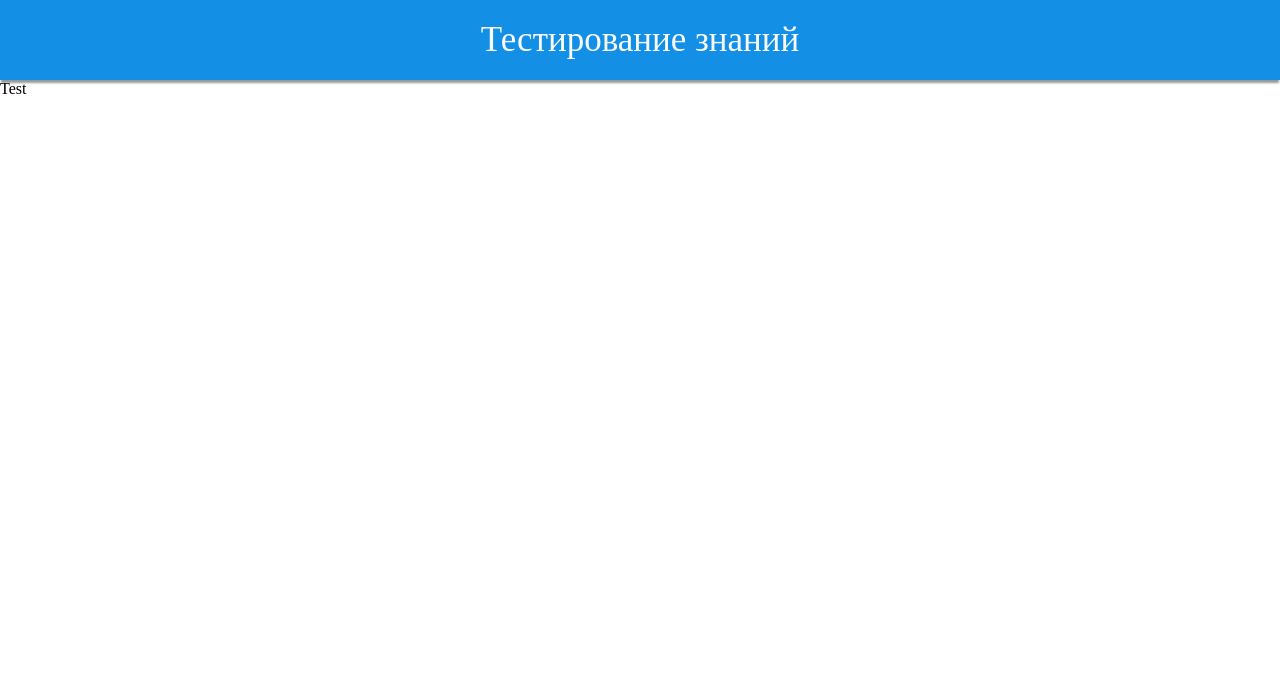
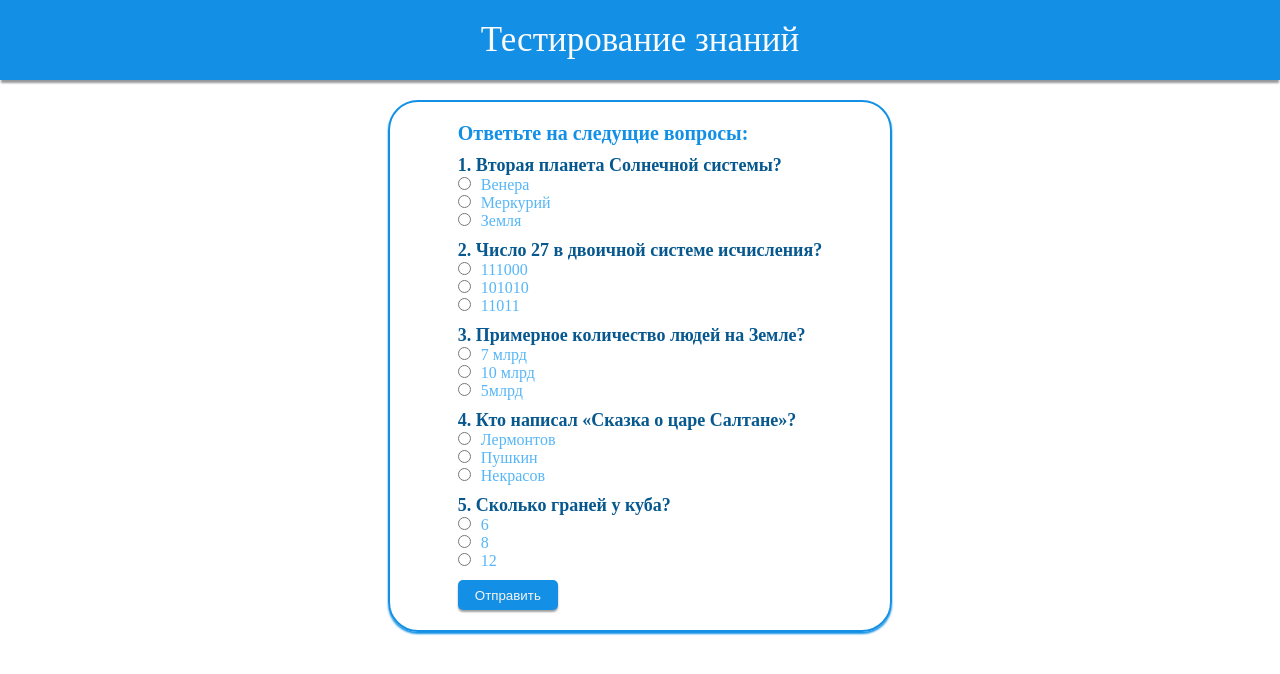
Before and after one commit to Ilya199319922020/react-js-node-knowledge-testing-app, a React (Create React App) app in the folder client/: page /testing in a window 1280 px wide. Shown: the top 674 px of the page. Built offline with nearby package versions, Linux system fonts and the light colour scheme.

Commit message:
added test answer selection functionality

```diff
--- /dev/null
+++ b/client/src/assets/reducer/reducer.js
@@ -0,0 +1,34 @@
+export const reducer = (state, action) => {
+	switch (action.type) {
+		case 'setAnswer':
+
+			return {
+				...state,
+				data: [...state.data].map(h => {
+					if (Number(h.id) === Number(action.obj.id)) {
+						return {
+							...h, options: [...h.options].map((z, index) => {
+								if (Number(index + 1) === Number(action.obj.answerCurrent)) {
+									return {
+										...z, isCheked: true
+									}
+								} else if (Number(index + 1) !== Number(action.obj.answerCurrent)) {
+									return {
+										...z, isCheked: false
+									}
+								}
+								return z;
+							})
+						}
+					}
+					return h;
+				}),
+				results: [...state.results]
+					.map((n, i, arr) => Number(i) === (Number(action.obj.id) - 1)
+						? arr[i] = Number(action.obj.answerCurrent)
+						: arr[i] = n)
+			}
+
+		default: return state;
+	}
+}
--- /dev/null
+++ b/client/src/assets/textListProblem/text.js
@@ -0,0 +1,7 @@
+export const arrListProblem = [
+	{ id: 1, problem: 'Вторая планета Солнечной системы?', options: [{ name: 'Венера', isCheked: false }, { name: 'Меркурий', isCheked: false }, { name: 'Земля', isCheked: false }] },
+	{ id: 2, problem: 'Число 27 в двоичной системе исчисления?', options: [{ name: '111000', isCheked: false }, { name: '101010', isCheked: false }, { name: '11011', isCheked: false }] },
+	{ id: 3, problem: 'Примерное количество людей на Земле?', options: [{ name: '7 млрд', isCheked: false }, { name: '10 млрд', isCheked: false }, { name: '5млрд', isCheked: false }] },
+	{ id: 4, problem: 'Кто написал «Сказка о царе Салтане»?', options: [{ name: 'Лермонтов', isCheked: false }, { name: 'Пушкин', isCheked: false }, { name: 'Некрасов', isCheked: false }] },
+	{ id: 5, problem: 'Сколько граней у куба?', options: [{ name: '6', isCheked: false, }, { name: '8', isCheked: false }, { name: '12', isCheked: false }] },
+ ]
--- a/client/src/components/Test.jsx
+++ b/client/src/components/Test.jsx
@@ -1,8 +1,66 @@
 import React from 'react';
+import { useReducer } from 'react';
+import { reducer } from '../assets/reducer/reducer';
+import { arrListProblem } from '../assets/textListProblem/text';
+import styles from '../styles/Test.module.css';
+import { TestRadio } from './TestRadio/TestRadio';
 
 const Test = () => {
+  const [stateProblem, dispatch] = useReducer(reducer, {
+    data: arrListProblem,
+    results: [...new Array(5)],
+  });
+
+  const handler = (e) => {
+    const { target } = e;
+    dispatch({
+      type: 'setAnswer',
+      obj: { id: target.id, answerCurrent: target.value },
+    });
+
+  };
+
+  console.log(stateProblem.results)
+
+  const onSetResults = (e) => {
+    e.preventDefault();
+
+  }
   return (
-	 <div>Test</div>
+    <div
+      className={styles.test}
+    >
+      <div
+        className={styles.test__block}
+      >
+        <h3
+          className={styles.test__header}
+        >
+          Ответьте на следущие вопросы:
+        </h3>
+        <div
+
+          className={styles.test__main}
+        >
+          {
+            stateProblem.data.map(a => <TestRadio
+              key={a.id}
+              id={a.id}
+              problem={a.problem}
+              options={a.options}
+              onChange={handler}
+              type={'radio'}
+            />
+            )
+          }
+        </div>
+        <button
+          className={styles.test__btn}
+        >
+          Oтправить
+        </button>
+      </div>
+    </div>
   );
 };
 
--- /dev/null
+++ b/client/src/components/TestRadio/TestRadio.jsx
@@ -0,0 +1,43 @@
+import styles from '../../styles/Test.module.css';
+
+export const TestRadio = ({ id, problem, options, onChange, type, value }) => {
+	return (
+		<>
+			<div
+				className={styles.testradio}
+			>
+				<span
+					className={styles.testradio__item}
+				>
+					{id}.
+				</span> <span
+					className={styles.testradio__problem}
+				>
+					{problem}
+				</span>
+			</div>
+			<div
+				className={styles.testradio__input}
+			>
+				{
+					options.length && options
+						.map((r, idx) => <div
+							className={styles.testradio__block}
+							key={r}
+						>
+							<input
+								className={styles.testradio__block_radio}
+								type={'radio'}
+								value={idx + 1}
+								id={id}
+								checked={r.isCheked}
+								onChange={onChange}
+							/>
+							{r.name}
+						</div>
+						)
+				}
+			</div>
+		</>
+	);
+};
--- a/client/src/styles/Registration.module.css
+++ b/client/src/styles/Registration.module.css
@@ -6,7 +6,7 @@
 	min-height: 500px;
 }
 .registration__form{
-	margin-top: 50px;
+	margin-top: 20px;
 	padding: 0 20px 0 20px;
 	display: flex;
 	flex-direction: column;
@@ -17,6 +17,7 @@
 }
 .registration__title{
 	font-size: 30px;
+	color: #1390E5;
 }
 .registration__form_surname,
 .registration__form_name,
--- /dev/null
+++ b/client/src/styles/Test.module.css
@@ -0,0 +1,52 @@
+.test {
+	margin: 0  auto;
+	margin-top: 20px;
+	max-width: 500px;
+	display: flex;
+	justify-content: center;
+	min-height: 400px;
+	border: 2px solid  #1390E5;
+	border-radius: 30px;
+	box-shadow: 0px 2px 2px 0px #1390E5;
+	padding: 0 0 20px 0;
+}
+.test__block{
+margin-top: 20px;
+}
+.test__header{
+font-size: 20px;
+color: #1390E5;
+}
+.test__main{
+	margin-top: 10px;
+}
+.testradio{
+	min-height: 20px;
+	font-size: 18px;
+	font-weight: 600;
+	color: #06588f;
+}
+.testradio__input{
+	font-size: 16px;
+	margin-bottom: 10px;
+	color: #56b6f7;
+
+}
+.testradio__block_radio{
+	margin-right: 10px;
+}
+.test__btn{
+	background-color: #1390E5;
+	color: rgb(247, 244, 244);
+	box-shadow: 0px 2px 2px 0px #9fa1a1;
+	border-radius: 5px;
+		cursor: pointer;
+		width: 100px;
+		height: 30px;
+}
+.test__btn:hover{
+	background-color: #106ead;
+}
+.test__btn:focus{
+	background-color: #054774;
+}
```
